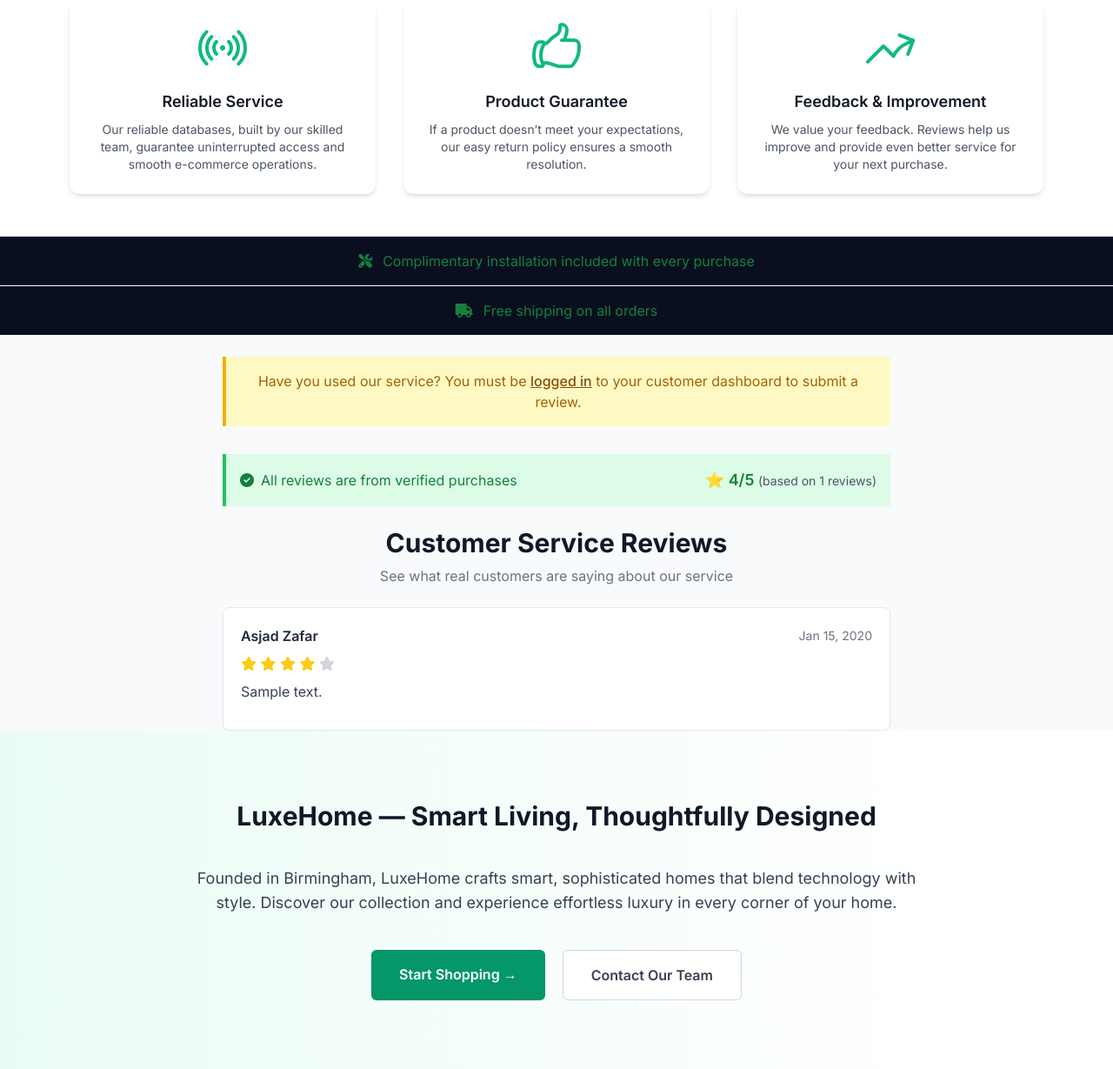
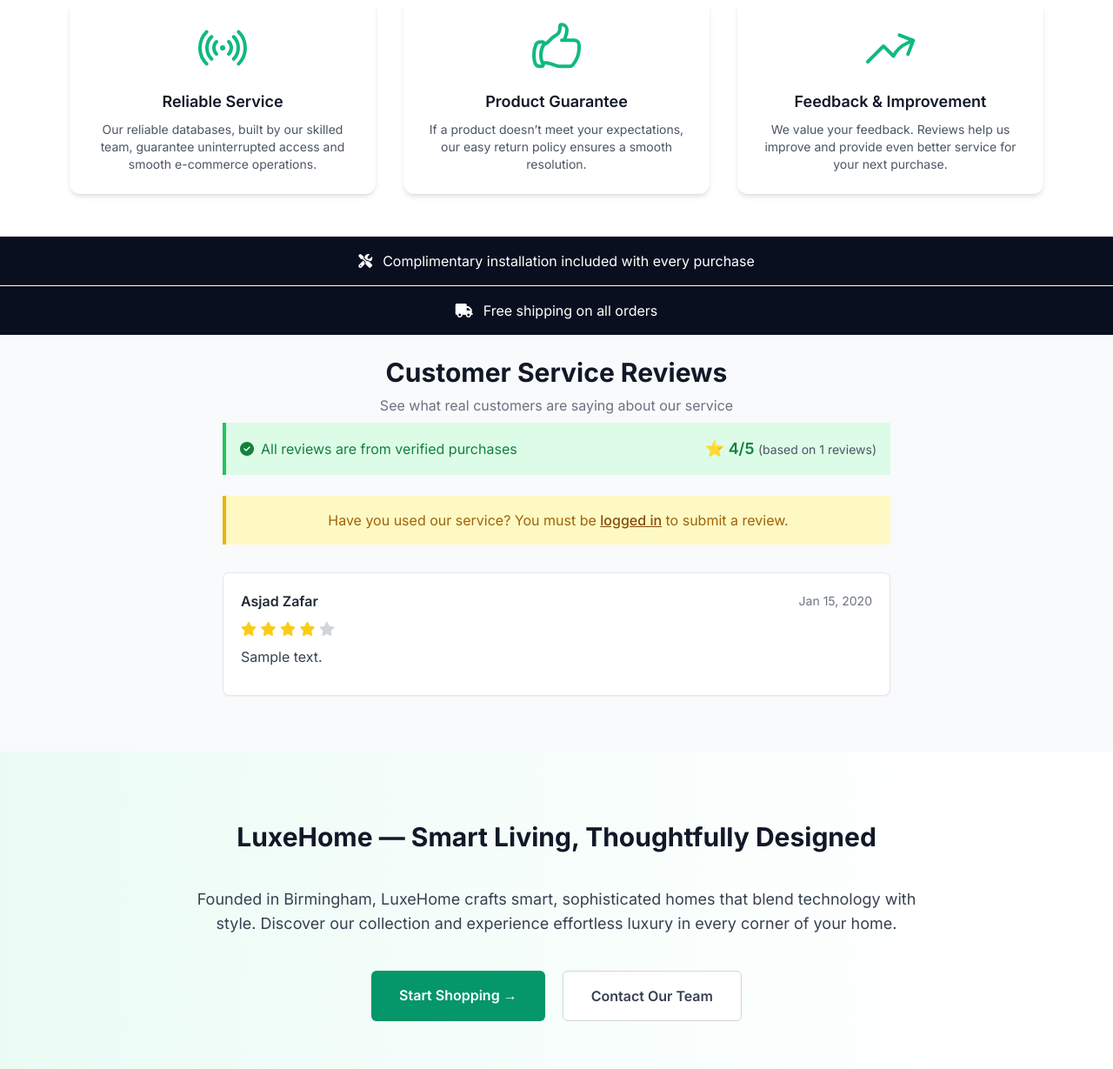
Before and after one commit to AsjadZafar/LuxeHomeTeam29, a PHP site: page /about_us.php in a window 1280 px wide. Shown: the part 3489-4718 px from the top of the page at 87% size. Run offline with PHP 8.4, Linux system fonts and the light colour scheme; data comes from the database, SQL or seed files in the repository; tables that the repository leaves empty or names only in its code hold one stand-in row (values such as "Sample post"); some libraries are stand-ins or nearby versions.

Commit message:
Improved UI for service review section

```diff
--- a/about_us.php
+++ b/about_us.php
@@ -850,13 +850,30 @@ $total_reviews = $avg_data['total_reviews'];
 
 <!-- Blue Section -->
 <div class="w-full mb-6">
-    <div class="bg-[#0a0f1f] border-t border-b border-white text-green-700 px-6 py-4 flex justify-center items-center gap-3 text-center">
+    <div class="bg-[#0a0f1f] border-t border-b border-white text-white px-6 py-4 flex justify-center items-center gap-3 text-center">
         <i class="fas fa-tools"></i>
         Complimentary installation included with every purchase
     </div>
-    <div class="bg-[#0a0f1f] border-b border-white text-green-700 px-6 py-4 flex justify-center items-center gap-3 text-center">
+    <div class="bg-[#0a0f1f] border-b border-white text-white px-6 py-4 flex justify-center items-center gap-3 text-center">
         <i class="fas fa-truck"></i>
         Free shipping on all orders
+    </div>
+</div>
+
+<!-- Heading + Subheading -->
+<div class="text-center mb-4">
+    <h2 class="text-3xl font-bold text-gray-900">Customer Service Reviews</h2>
+    <p class="text-gray-500 text-md mt-2 mb-2">See what real customers are saying about our service</p>
+    <!-- Verified + rating below heading -->
+    <div class="bg-green-100 border-l-4 border-green-500 text-green-700 p-4 mb-6 max-w-3xl mx-auto flex justify-between items-center">
+        <div class="flex items-center gap-2">
+            <i class="fas fa-check-circle"></i>
+            <span>All reviews are from verified purchases</span>
+        </div>
+        <div class="text-right">
+            <span class="font-semibold text-lg">⭐ <?= $avg_rating ? $avg_rating : "0.0" ?>/5</span>
+            <span class="text-sm text-gray-600">(based on <?= $total_reviews ?> reviews)</span>
+        </div>
     </div>
 </div>
 
@@ -864,7 +881,6 @@ $total_reviews = $avg_data['total_reviews'];
 <?php if ($logged_in): ?>
 <form action="php_functions/addServiceReview.php" method="POST" class="mb-8 bg-gray-50 p-6 rounded-lg border max-w-3xl mx-auto">
     <h3 class="text-lg font-semibold mb-4 text-gray-900">Leave a Review</h3>
-
     <!-- Rating -->
     <label class="block text-sm font-medium text-gray-700 mb-2">Rating</label>
     <div class="flex gap-2 mb-4">
@@ -875,11 +891,9 @@ $total_reviews = $avg_data['total_reviews'];
         </label>
         <?php endfor; ?>
     </div>
-
     <!-- Review Text -->
     <label class="block text-sm font-medium text-gray-700 mb-2">Your Review</label>
     <textarea name="review" rows="4" class="w-full border rounded-md p-3 mb-4 focus:ring-2 focus:ring-emerald-500 focus:border-emerald-500" placeholder="Share your experience with our service..." required></textarea>
-
     <!-- Submit Button -->
     <button type="submit" class="bg-emerald-600 text-white px-5 py-2 rounded-md hover:bg-emerald-700 transition-colors">
         <i class="fas fa-paper-plane"></i> Submit Review
@@ -890,32 +904,14 @@ $total_reviews = $avg_data['total_reviews'];
     <p>
         Have you used our service? You must be
         <a href="login.php" class="underline font-medium text-yellow-800 hover:text-yellow-900">logged in</a>
-        to your customer dashboard to submit a review.
+        to submit a review.
     </p>
 </div>
 <?php endif; ?>
 
-<!-- Average Rating -->
-<div class="bg-green-100 border-l-4 border-green-500 text-green-700 p-4 mb-6 max-w-3xl mx-auto flex justify-between items-center">
-    <div class="flex items-center gap-2">
-        <i class="fas fa-check-circle"></i>
-        <span>All reviews are from verified purchases</span>
-    </div>
-    <div class="text-right">
-        <span class="font-semibold text-lg">⭐ <?= $avg_rating ? $avg_rating : "0.0" ?>/5</span>
-        <span class="text-sm text-gray-600">(based on <?= $total_reviews ?> reviews)</span>
-    </div>
-</div>
-
-<!-- Customer Service Reviews Title -->
-<div class="text-center mb-4">
-    <h2 class="text-3xl font-bold text-gray-900">Customer Service Reviews</h2>
-    <p class="text-gray-500 text-md mt-2 mb-6">See what real customers are saying about our service</p>
-</div>
-
 <!-- Reviews List -->
 <?php if(mysqli_num_rows($service_result) > 0): ?>
-<div class="space-y-6 max-w-3xl mx-auto">
+<div class="space-y-1 max-w-3xl mx-auto mb-16">
 <?php while($review = mysqli_fetch_assoc($service_result)): ?>
 <div class="bg-white border rounded-lg p-5 shadow-sm">
     <!-- Username + Date -->
@@ -934,9 +930,9 @@ $total_reviews = $avg_data['total_reviews'];
     <!-- Review Text -->
     <p class="text-gray-700 mb-3"><?= htmlspecialchars($review['review']) ?></p>
 
-    <!-- Helpful counter for logged-in non-admins -->
+    <!-- Helpful counter -->
     <?php if(isset($_SESSION['user_id']) && (!isset($_SESSION['role']) || $_SESSION['role'] !== 'admin')): ?>
-    <div class="mt-3 text-sm flex items-center gap-4">
+    <div class="mt-1 text-sm flex items-center gap-4">
         <span>Was this review helpful?</span>
         <button onclick="markHelpful(this, <?= $review['review_id'] ?>)" class="helpful-btn text-green-600 flex items-center gap-2 text-sm">
             <i class="fas fa-thumbs-up"></i> Yes
@@ -950,7 +946,7 @@ $total_reviews = $avg_data['total_reviews'];
         (isset($_SESSION['user_id']) && $_SESSION['user_id'] == $review['user_id']) ||
         (isset($_SESSION['role']) && $_SESSION['role'] === 'admin')
     ): ?>
-    <form action="php_functions/deleteServiceReview.php" method="POST" class="mt-3">
+    <form action="php_functions/deleteServiceReview.php" method="POST" class="mt-1" onsubmit="return confirm('Are you sure you want to delete this review?');">
         <input type="hidden" name="review_id" value="<?= $review['review_id'] ?>">
         <button type="submit" class="text-red-600 text-sm hover:underline">
             <i class="fas fa-trash"></i> Delete Review
@@ -961,7 +957,7 @@ $total_reviews = $avg_data['total_reviews'];
 <?php endwhile; ?>
 </div>
 <?php else: ?>
-<p class="text-gray-500 text-center">No service reviews yet. Be the first to share your experience!</p>
+<p class="text-gray-500 text-center mb-16">No service reviews yet. Be the first to share your experience!</p>
 <?php endif; ?>
 
 </section>
```
